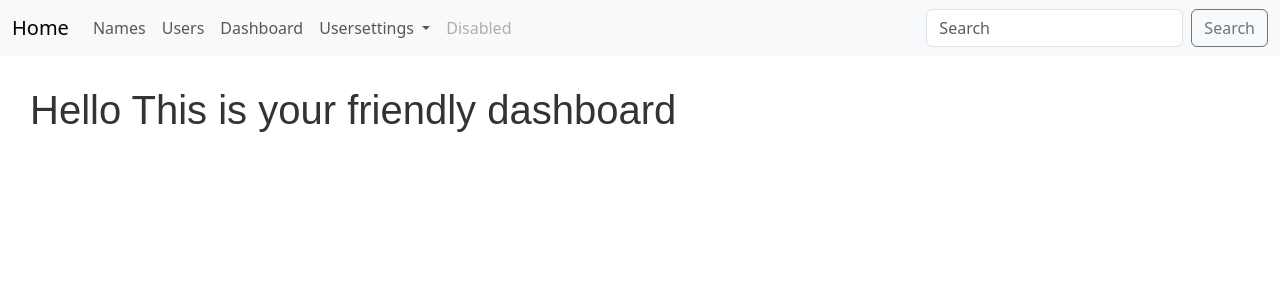
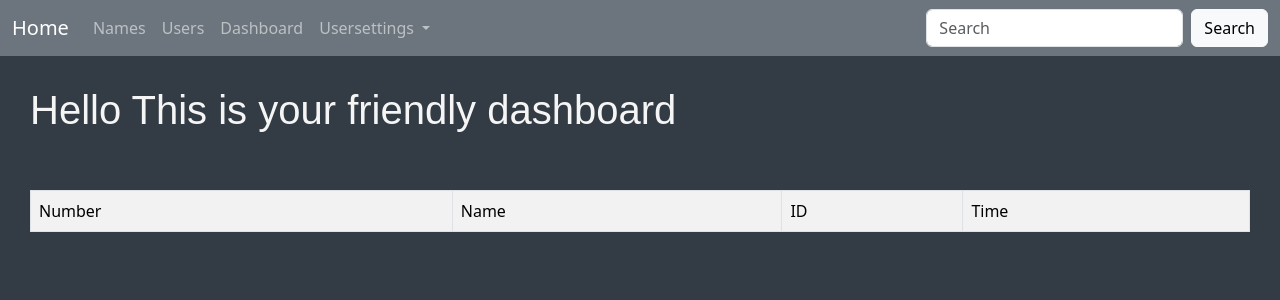
Before and after one commit to BasilNjoga/facial-recognition-attendance-system, a Flask app: page /dashboard in a window 1280 px wide. Shown: the top 300 px of the page. Run offline with Flask 3, Linux system fonts and the light colour scheme.

Commit message:
added css styling to pages and removed redundant files

```diff
--- a/Attendance/Attendance-04_21_23.csv
+++ /dev/null
@@ -1 +0,0 @@
-Name,Roll,Time
--- a/Attendance/Attendance-04_22_23.csv
+++ /dev/null
@@ -1 +0,0 @@
-Name,Roll,Time
--- a/config.py
+++ b/config.py
@@ -158,7 +158,7 @@ def start():
     cap.release()
     cv2.destroyAllWindows()
     names,rolls,times,l = extract_attendance()
-    return render_template('index.html')
+    return render_template('index.html',names=names,rolls=rolls,times=times,l=l,totalreg=totalreg(),datetoday2=datetoday2)
 
 #Create name page
 @app.route("/name", methods=['GET', 'POST'])
@@ -212,8 +212,8 @@ def add_user():
 
 @app.route("/dashboard")
 def dashboard():
-    our_users = Users.query.order_by(Users.date_added)
-    return render_template("dashboard.html", our_users=our_users)
+    names,rolls,times,l = extract_attendance()
+    return render_template("dashboard.html",names=names,rolls=rolls,times=times,l=l,totalreg=totalreg(),datetoday2=datetoday2)
 
 
 if __name__ == "__main__":
--- a/static/styles/base.css
+++ b/static/styles/base.css
@@ -1,12 +1,17 @@
 body {
     padding: 0px;
+	background-color: #333c44;
+	color: white;
+}
+#mynav {
+	background-color: #333c44;
 }
 #content {
 	padding: 30px;
 }
 h1 {
     font-family: sans-serif;
-    color: #333;
+    color: whitesmoke;
 }
 #container {
 	margin: 0px auto;
--- a/static/styles/index.css
+++ b/static/styles/index.css
@@ -1,3 +1,6 @@
+#heading {
+    text-align: center;
+}
 #attend_button {
     padding: 20px;
     width: 300px;
--- a/templates/base.html
+++ b/templates/base.html
@@ -7,7 +7,7 @@
 
 </head>
 <body>
-<nav class="navbar navbar-expand-lg bg-body-tertiary">
+<nav class="navbar navbar-dark bg-secondary text-white navbar-expand-lg">
     <div class="container-fluid">
       <a class="navbar-brand" href="/">Home</a>
       <button class="navbar-toggler" type="button" data-bs-toggle="collapse" data-bs-target="#navbarSupportedContent" aria-controls="navbarSupportedContent" aria-expanded="false" aria-label="Toggle navigation">
@@ -35,13 +35,10 @@
               <li><a class="dropdown-item" href="#">login</a></li>
             </ul>
           </li>
-          <li class="nav-item">
-            <a class="nav-link disabled">Disabled</a>
-          </li>
         </ul>
         <form class="d-flex" role="search">
           <input class="form-control me-2" type="search" placeholder="Search" aria-label="Search">
-          <button class="btn btn-outline-secondary" type="submit">Search</button>
+          <button class="btn btn-light" type="submit">Search</button>
         </form>
       </div>
     </div>
--- a/templates/dashboard.html
+++ b/templates/dashboard.html
@@ -3,12 +3,23 @@
 {% block content %}
 <h1> Hello This is your friendly dashboard </h1>
 </br> </br>
-    <table class="table table-striped table-hover table-bordered">
-        {% for our_user in our_users %}
-        <tr>
-           <td>{{our_user.id }}. {{ our_user.name
-        }} - {{ our_user.email }} </td>
-        </tr>
-        {% endfor %}
-        </table>
+<table class="table table-striped table-hover table-bordered">
+    <tr>
+        <td> Number</td>
+        <td> Name </td>
+        <td> ID </td>
+        <td> Time </td>
+    </tr>
+    {% if l %}
+
+    {% for i in range(l) %}
+    <tr>
+        <td>{{ i+1 }}</td>
+        <td>{{ names[i] }}</td>
+        <td>{{ rolls[i] }}</td>
+        <td>{{ times[i] }}</td>
+    </tr>
+    {% endfor %}
+    {% endif %}
+</table>
 {% endblock %}
```
Also changed, not shown: facerecognition.py (deleted, +0 -51 lines), templates/index.html (+8 -7 lines), reference.jpg (deleted), 1 other file.
